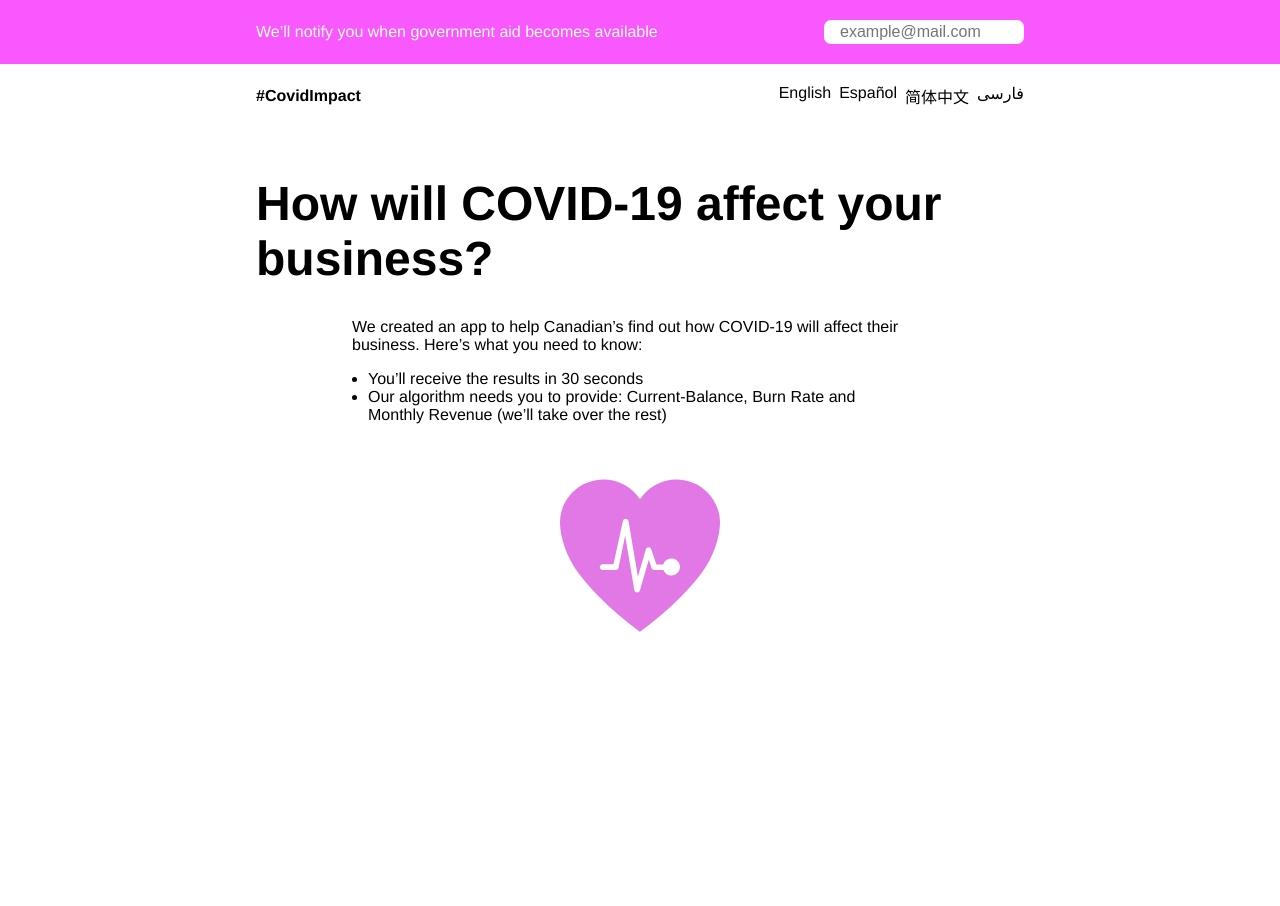
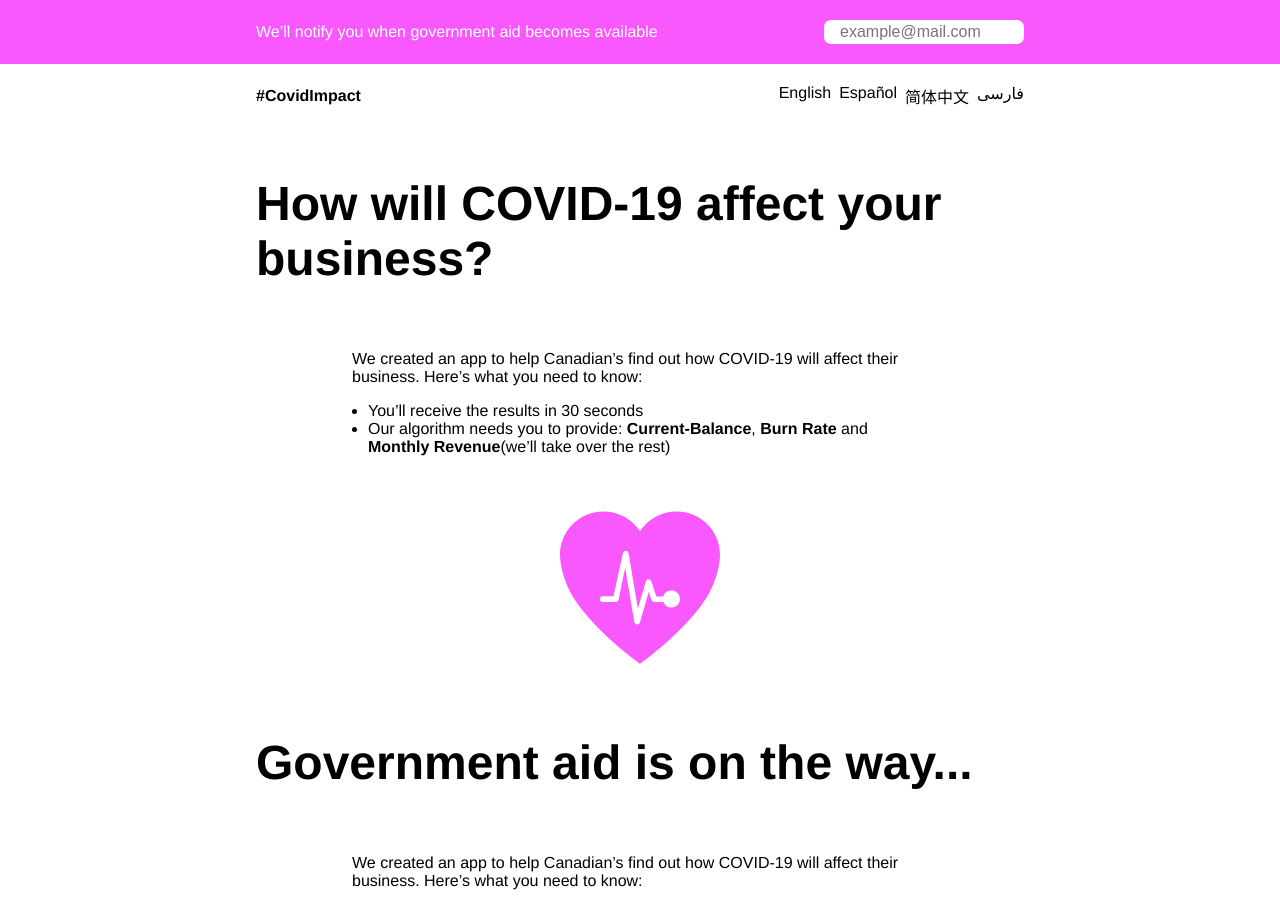
Before and after one commit to COVIDImpact/CovidImpact, a Vue app in the folder app/: page / in a window 1280 px wide. Before the commit the page ends 800 px from the top, so only its background shows below. Built offline with nearby package versions, Linux system fonts and the light colour scheme.

Commit message:
added government aid section

```diff
--- /dev/null
+++ b/app/src/components/Form.vue
@@ -0,0 +1,53 @@
+
+<template>
+  <div class="form">
+    <div class="form__con">
+      <h1 class="form__con--title">Government aid is on the way...</h1>
+      <div
+        class="form__con--info"
+      >We created an app to help Canadian’s find out how COVID-19 will affect their business. Here’s what you need to know:</div>
+    </div>
+  </div>
+</template>
+
+<script>
+export default {};
+</script>
+
+<style>
+.form {
+  width: 100%;
+}
+.form__con {
+  margin: 1em 1em;
+}
+.form__con--title {
+  font-size: 2em;
+  margin-top: 0em;
+}
+.form__con--info {
+  margin-top: 1em;
+}
+
+@media screen and (min-width: 375px) {
+  .form__con--info {
+    margin-top: 2em;
+  }
+}
+@media screen and (min-width: 425px) {
+  .form__con--title {
+    margin-top: 1em;
+    font-size: 3em;
+  }
+}
+@media screen and (min-width: 768px) {
+  .form__con {
+    margin: 1em auto;
+    width: 768px;
+  }
+  .form__con--info {
+    margin: 0em 6em;
+    margin-top: 4em;
+  }
+}
+</style>
--- a/app/src/components/Hero.vue
+++ b/app/src/components/Hero.vue
@@ -7,7 +7,12 @@
       >We created an app to help Canadian’s find out how COVID-19 will affect their business. Here’s what you need to know:</div>
       <ul class="hero__con--ul">
         <li>You’ll receive the results in 30 seconds</li>
-        <li>Our algorithm needs you to provide: Current-Balance, Burn Rate and Monthly Revenue (we’ll take over the rest)</li>
+        <li>
+          Our algorithm needs you to provide:
+          <b>Current-Balance</b>,
+          <b>Burn Rate</b> and
+          <b>Monthly Revenue</b>(we’ll take over the rest)
+        </li>
       </ul>
       <svg
         class="hero__con--heart"
@@ -21,7 +26,7 @@
           data-name="Path 204"
           d="M677.54,110.05h-.5a57.381,57.381,0,0,0-47.8,25.92,57.381,57.381,0,0,0-47.8-25.92h-.5c-31.2.295-56.334,25.423-56.351,56.329,0,18.44,8.153,44.606,24.049,66.136,30.287,41.025,80.6,76.918,80.6,76.918s50.314-35.886,80.595-76.918c15.9-21.53,24.049-47.7,24.049-66.136-.017-30.9-25.151-56.031-56.345-56.329Zm-7.182,125.622a11.276,11.276,0,0,1-10.488-7.175H647.928a3.772,3.772,0,0,1-3.554-2.546L640.706,215,629.1,255.18a3.75,3.75,0,0,1-3.6,2.685h-.234a3.7,3.7,0,0,1-3.481-3.077L609.823,183.52l-8.742,42.172a3.722,3.722,0,0,1-3.621,2.8H580.64a3.75,3.75,0,0,1-3.372-1.8,3.677,3.677,0,0,1,0-3.8,3.75,3.75,0,0,1,3.372-1.8h13.875l12.383-56.7a3.762,3.762,0,0,1,7.363.305l12.215,72.7,10.4-35.946a3.676,3.676,0,0,1,3.5-2.652h.074A3.732,3.732,0,0,1,644,201.344l6.633,19.767h9.09A11.2,11.2,0,1,1,670.378,235.7Z"
           transform="translate(-524.59 -110.05)"
-          fill="#e178e5"
+          fill="#f958ff"
         />
       </svg>
     </div>
@@ -54,6 +59,12 @@ export default {};
   display: flex;
   margin: 0 auto;
   margin-top: 2em;
+  fill: #f958ff;
+}
+@media screen and (min-width: 375px) {
+  .hero__con--info {
+    margin-top: 2em;
+  }
 }
 @media screen and (min-width: 425px) {
   .hero__con--title {
@@ -68,7 +79,7 @@ export default {};
   }
   .hero__con--info {
     margin: 0em 6em;
-    margin-top: 2em;
+    margin-top: 4em;
   }
   .hero__con--ul {
     margin: 0em 7em;
--- a/app/src/pages/Home.vue
+++ b/app/src/pages/Home.vue
@@ -3,6 +3,7 @@
     <CallToAction></CallToAction>
     <Navbar></Navbar>
     <Hero></Hero>
+    <Form></Form>
   </div>
 </template>
 
@@ -10,13 +11,15 @@
 const CallToAction = () => import("@/components/CallToAction.vue");
 const Navbar = () => import("@/components/Navbar.vue");
 const Hero = () => import("@/components/Hero.vue");
+const Form = () => import("@/components/Form.vue");
 
 export default {
   name: "Home",
   components: {
     CallToAction,
     Navbar,
-    Hero
+    Hero,
+    Form
   }
 };
 </script>
```
